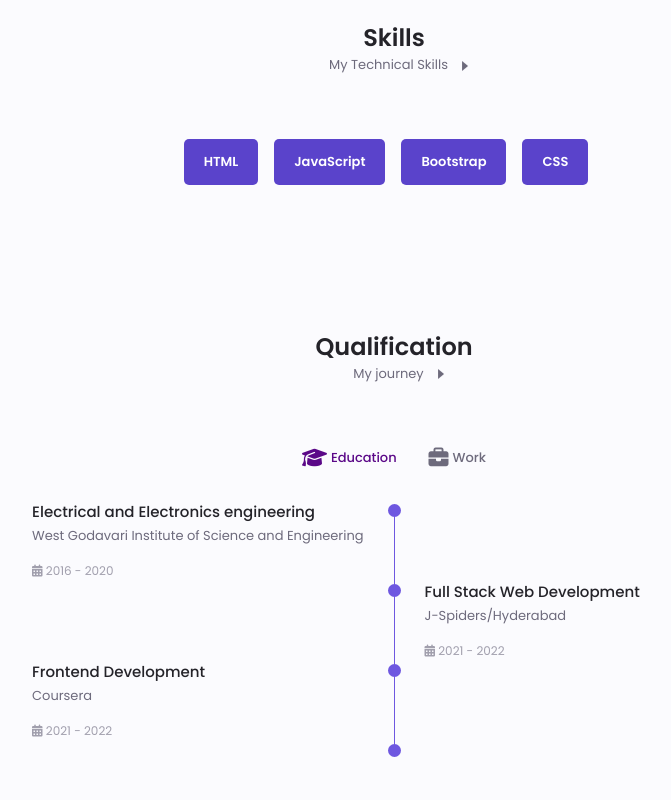
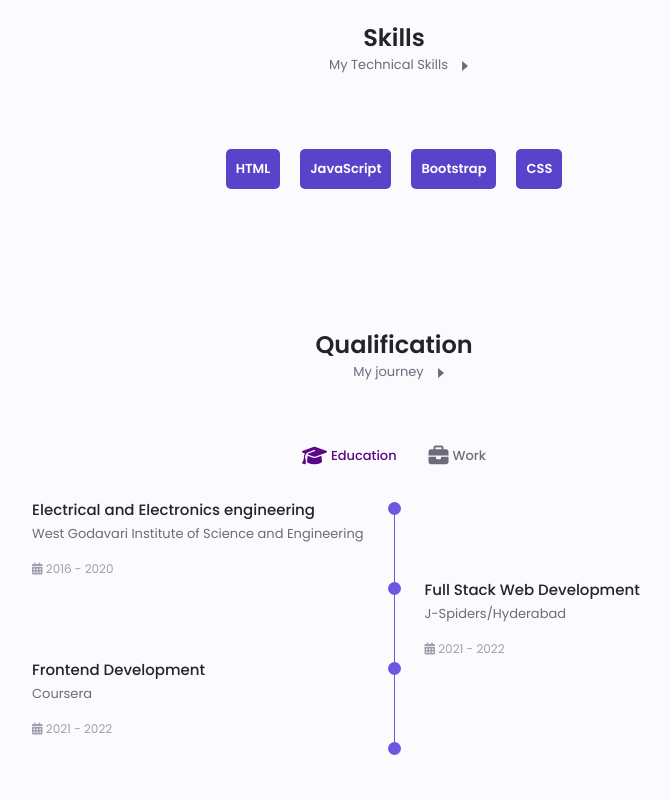
Before and after one commit to vinaykumar1332/Hyper-portfolio, a website: page index.html in a window 1280 px wide. Shown: the part 1400-2200 px from the top of the page, without its empty margins (246-917 px from the left). Drawn offline with nearby package versions, Linux system fonts and the light colour scheme.

Commit message:
Update style.css
new fearures

Signed-off-by: vinaykumar1332 <84768570+vinaykumar1332@users.noreply.github.com>

```diff
--- a/Css/style.css
+++ b/Css/style.css
@@ -142,7 +142,7 @@ img {
 
 /* resuable css class  */
 .section {
-  padding: 3rem 0 4rem;
+  padding: 1.5rem 0 4rem;
 }
 
 .section-title {
@@ -508,7 +508,7 @@ img {
 }
 
 .skills-name {
-  padding: 0.8rem 1.25rem;
+  padding: 0.5rem 1.25rem;
   margin-bottom: 1rem;
   margin-right: 1rem;
   font-size: var(--small-font-size);
@@ -521,6 +521,35 @@ img {
 
 .skills-name:hover {
   background-color: var(--first-color-alt);
+}
+.skills-name {
+  position: relative;
+  display: inline-block;
+  margin: 10px;
+  cursor: pointer;
+  padding: 10px;
+}
+
+.skills-name::after {
+  content: attr(data-percentage);
+    position: absolute;
+    bottom: 58%;
+    right: -33px;
+    transform: translateX(-50%);
+    background-color: #333;
+    color: #fff;
+    padding: 2px 5px;
+    border-radius: 4px;
+    font-size: 0.7rem;
+    opacity: 0;
+    visibility: hidden;
+    transition: opacity 0.5s ease, transform 0.5s ease;
+}
+
+.show-tooltip::after {
+  opacity: 1;
+  visibility: visible;
+  transform: translate(-50%, -10px); /* Adjusted for smooth movement */
 }
 
 /* qualifi  */
@@ -1365,6 +1394,7 @@ img {
 
 .skill-name {
   opacity: 0;
+  font-size: inherit;
   transition: opacity 1s, transform 1s;
 }
 
@@ -1767,7 +1797,7 @@ textarea {
   /* Green */
   border: none;
   color: white;
-  padding: 7px 16px;
+  padding: 4px 13px;
   text-align: center;
   text-decoration: none;
   display: inline-block;
@@ -2417,7 +2447,13 @@ li {
         #click-button{
           align-self: center;
           .fa-circle-arrow-right{
-
+            &::before{
+              @media (max-width: 580px){
+                position: relative;
+                top: 4px;
+                left: -4px;
+              }
+            }
           }
         }
       }
```
